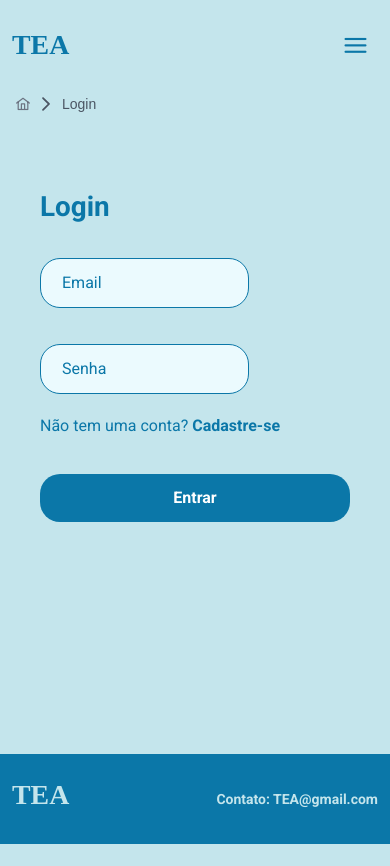
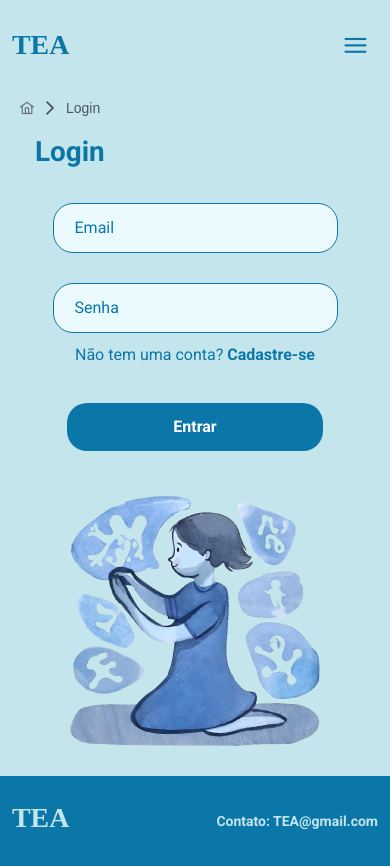
Before and after one commit to rafaeldocarmo/TEA-SITE, a React (Create React App) app in the folder front/: page /login in a window 390 px wide. Before the commit the page ends 844 px from the top, so only its background shows below. Built offline with nearby package versions, Linux system fonts and the light colour scheme; a web font is replaced by a local one.

Commit message:
feat: mobile login screen

```diff
--- a/front/src/pages/login.js
+++ b/front/src/pages/login.js
@@ -27,8 +27,7 @@ const Login = () => {
 
     return (
         <>
-        <BreadCrumb home={home} model={items}/>
-
+        <BreadCrumb className='user-form' home={home} model={items}/>
         <section className='user-form'>
             <div className='form-login'>
                 <h1>{isRegistering ? 'Cadastre-se' : 'Login'}</h1>
@@ -40,6 +39,8 @@ const Login = () => {
                                 <InputText id="Email" type='email' onChange={(e) => setUser({...user, email: e.target.value})}/>
                                 <label htmlFor="Email">Email</label>
                             </FloatLabel>
+                        </div>
+                        <div className='flex-row'>
                             <FloatLabel>
                                 <InputText id='password' type='password' onChange={(e) => setUser({...user, senha: e.target.value})}/>
                                 <label htmlFor="password">Senha</label>
@@ -73,16 +74,7 @@ const Login = () => {
                                 <label htmlFor="tel">Telefone</label>
                             </FloatLabel>
                         </div>
-                        <div className='flex-row'>
-                            <FloatLabel>
-                                <InputText id="Email" type='email' onChange={(e) => setUser({...user, email: e.target.value})}/>
-                                <label htmlFor="Email">Email</label>
-                            </FloatLabel>
-                            <FloatLabel>
-                                <InputText id='password' type='password' onChange={(e) => setUser({...user, senha: e.target.value})}/>
-                                <label htmlFor="password">Senha</label>
-                            </FloatLabel>
-                        </div>
+
                         <div className='flex-row'>
                             <FloatLabel>
                                 <InputText id='nome-da-crianca' onChange={(e) => setUser({...user, children_name: e.target.value})}/>
@@ -105,14 +97,29 @@ const Login = () => {
                                 <InputText id="Idade" type='number' onChange={(e) => setUser({...user, idade: e.target.value})}/>
                                 <label htmlFor="Idade">Idade</label>
                             </FloatLabel>
+                        </div>
+                        <div className='flex-row'>
                             <FloatLabel>
                                 <InputMask id="data_de_nascimento" type='text' onChange={(e) => setUser({...user, data_de_nascimento: e.value})} mask="99/99/9999"/>
                                 <label htmlFor="data_de_nascimento">Data de Nascimento</label>
                             </FloatLabel>
                         </div>
+                        <div className='flex-row'>
+                            <FloatLabel>
+                                <InputText id="Email" type='email' onChange={(e) => setUser({...user, email: e.target.value})}/>
+                                <label htmlFor="Email">Email</label>
+                            </FloatLabel>
+                        </div>
+                        <div className='flex-row'>
+                            <FloatLabel>
+                                <InputText id='password' type='password' onChange={(e) => setUser({...user, senha: e.target.value})}/>
+                                <label htmlFor="password">Senha</label>
+                            </FloatLabel>
+                        </div>
                     </>
                 )}
 
+                <div className='flex-row'>
                 <p>
                     {isRegistering ? (
                         <>
@@ -124,16 +131,17 @@ const Login = () => {
                         </>
                     )}
                 </p>
-
                 <Button
                     label={isRegistering ? 'Cadastrar' : 'Entrar'}
                     className='save-button'
                     onClick={OnSave}
                 />
+                </div>
             </div>
-
+            <div className='flex-row'>
             <div className='img-div'>
                 <img src={login} alt='criança brincando' />
+            </div>
             </div>
         </section>
         </>
--- a/front/src/styles/login.scss
+++ b/front/src/styles/login.scss
@@ -1,6 +1,6 @@
 .user-form{
     padding: 30px;
-    margin: 50px auto;
+    margin: 0px auto;
     color: #0b77a8;
     display: flex;
     justify-content: center;
@@ -10,7 +10,7 @@
     .img-div{
         margin: auto 0;
         img{
-            max-width: 300px;
+            max-width: 250px;
             width: 100%;
         }
     }
@@ -31,6 +31,11 @@
         margin-bottom: 10px;
       }
 
+      p-breadcrumb p-component{
+        display: flex;
+        padding-left: 20px;
+        padding-top: 10px;
+      }
 
       p{
         margin: 0;
@@ -94,18 +99,18 @@
 
   .custom-password {
     position: relative;
-    width: 100%; /* Garante que o campo use a largura completa se necessário */
+    width: 100%;
   }
 
   .custom-password .p-password-input {
-    padding-right: 2.5rem; /* Cria espaço à direita para o ícone */
+    padding-right: 2.5rem;
   }
 
   .custom-password .p-password .p-password-icon {
     position: absolute;
-    right: 10px; /* Ajusta a posição do ícone à direita */
-    top: 50%; /* Posiciona o ícone verticalmente no centro */
-    transform: translateY(-50%); /* Centraliza o ícone verticalmente */
+    right: 10px;
+    top: 50%;
+    transform: translateY(-50%);
   }
 
 
@@ -113,31 +118,20 @@
   @media (max-width: 768px) {
     .user-form {
         flex-direction: column;
-        gap: 40px;
-
-        .img-div {
-          display: flex;
-          justify-content: center;
-            img {
-                max-width: 50%;
-            }
-        }
 
         .form-login {
-            width: 100%;
-            padding: 20px;
-        }
-
-        .p-inputtext {
-            width: 100%;
+            padding: 15px;
         }
 
         .flex-row {
             flex-direction: column;
+            width: 100%;
+            display: flex;
+            justify-content: center;
         }
 
         .save-button {
-            width: 100%;
+          width: 80%;
         }
     }
 }
@@ -145,10 +139,10 @@
 @media (max-width: 480px) {
     .user-form {
         padding: 20px;
-        gap: 20px;
+        gap: 0px;
 
         .img-div {
-            display: none;
+            margin-top: 30px;
         }
 
         .form-login {
```
